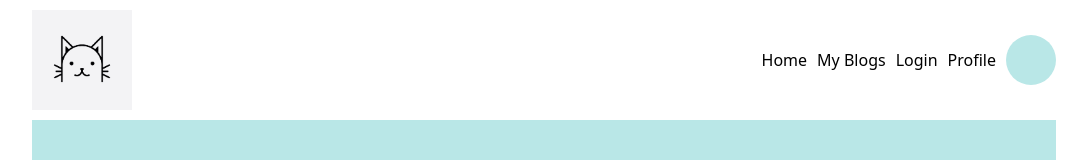
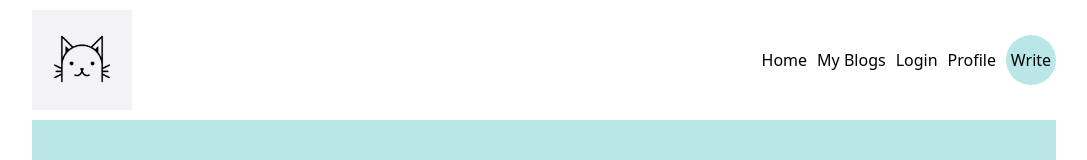
Before and after one commit to hanifrff/mini_project_blog, a React (Create React App) app: page /login in a window 1280 px wide. Shown: the top 160 px of the page, without its empty margins (96-1183 px from the left). Built offline with nearby package versions, Linux system fonts and the light colour scheme.

Commit message:
kasih proteksi write

```diff
--- a/src/components/Navbar.js
+++ b/src/components/Navbar.js
@@ -36,15 +36,9 @@ const Navbar = () => {
             <span>Profile</span>
           </Link>
           <span className="write">
-            {!token ? (
-                     <div></div>
-            ):(
-              <Link className="link" to="/write">
-                          Write
-                        </Link>
-            )
-          }
-
+            <Link className="link" to="/write">
+              Write
+            </Link>
           </span>
         </div>
       </div>
--- a/src/pages/Write.js
+++ b/src/pages/Write.js
@@ -12,7 +12,10 @@ const Write = () => {
   const { token, setToken } = useContext(LoginContext);
 
   useEffect(() => {
-
+    // pengecekan token
+    if(token === ""){
+      navigate("/login")
+    }else{
     axios
       .get("https://minpro-blog.purwadhikabootcamp.com/api/auth/", {
         headers: {
@@ -24,6 +27,7 @@ const Write = () => {
         setValue(response.data);
       })
       .catch((err) => console.log(err));
+    }
   }, [token]);
 
   const handleSubmit = (values, action) => {
```
